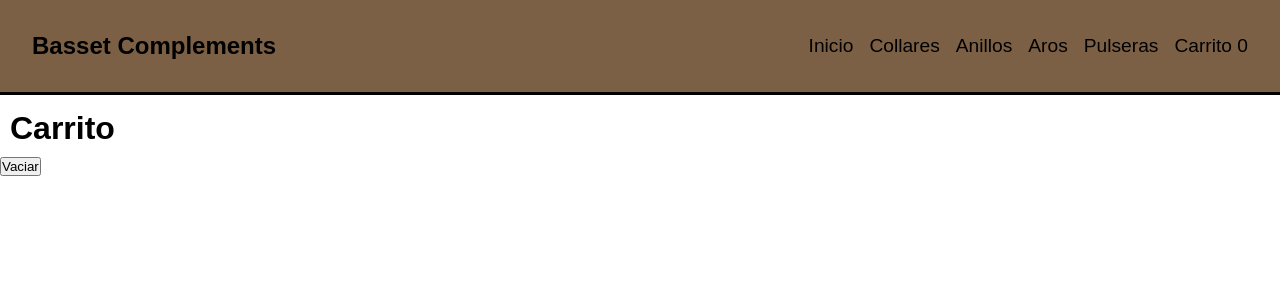
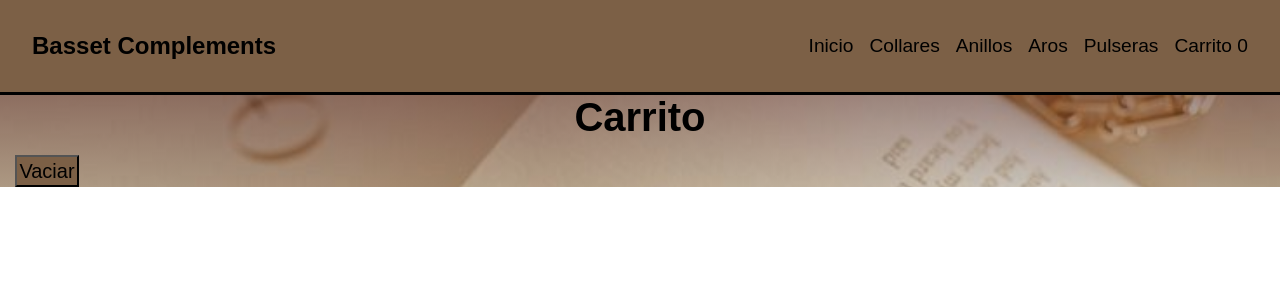
Before and after one commit to Lucregarcia/curso-react, a React (Create React App) app: page /carrito in a window 1280 px wide. Shown: the top 300 px of the page. Built offline with nearby package versions, Linux system fonts and the light colour scheme.

Commit message:
entregafinal

```diff
--- a/src/components/Carrito.jsx
+++ b/src/components/Carrito.jsx
@@ -11,24 +11,23 @@ const Carrito = () => {
     }
 
     return (
-        <div className='conteiner'>
-            <h1 className='main-title'>Carrito</h1>
+        <div className='carrito' >
+            <h1 className='tituloCarrito'>Carrito</h1>
 
             {
             carrito.map((prod) => (
                 <div key={prod.id}>
-                    <br />
-                    <h3>{prod.titulo}</h3>
-                    <p>Precio unit: ${prod.precio}</p>
-                    <p>Precio total: ${prod.precio * prod.cantidad}</p>
-                    <p>Cant: {prod.cantidad}</p>
-                    <br />
+                    <h3 className='prod'>{prod.titulo}</h3>
+                    <p className='producto1'>Precio unit: ${prod.precio}</p>
+                    <p className='producto1'>Precio total: ${prod.precio * prod.cantidad}</p>
+                    <p className='producto1'>Cant: {prod.cantidad}</p>
                 </div>
             ))
         }
-            { carrito.length > 0 &&  <h2>Total: ${precio()}</h2> }
+            { carrito.length > 0 &&  <h2 className='prod'>Total: ${precio()}</h2> }
 
-            <button onClick={handleVaciar}>Vaciar</button>
+
+            <button onClick={handleVaciar} className='vaciar'>Vaciar</button>
         </div>
     )
 }
--- a/src/main.css
+++ b/src/main.css
@@ -165,3 +165,42 @@
     margin-top: 1rem;
     padding: 1rem;
 }
+
+
+
+.tituloCarrito {
+    color: black;
+    display: flex;
+    justify-content: center;
+    font-size: 40px;
+    margin: 0px 10px
+}
+
+.carrito{
+    background: linear-gradient(rgba(80, 46, 46, 0.534), rgba(73, 74, 75, 0.253)), url("/public/img/pulsera2.jpg");
+    background-repeat: no-repeat;
+    background-position: center;
+    background-size: cover;
+}
+.prod {
+    color: black;
+    margin: 10px;
+    font-size: 25px;
+}
+.producto1 {
+    font-size: 18px ;
+    margin-left: 25px;
+}
+
+.vaciar {
+    background-color: var(--clr-main);
+    width: 4rem;
+    height: 2rem;
+    color: black;
+    margin: 15px;
+    font-size: 20px;
+    display: flex;
+    justify-content:center;
+    align-items: center;
+    text-align: center;
+}
```
